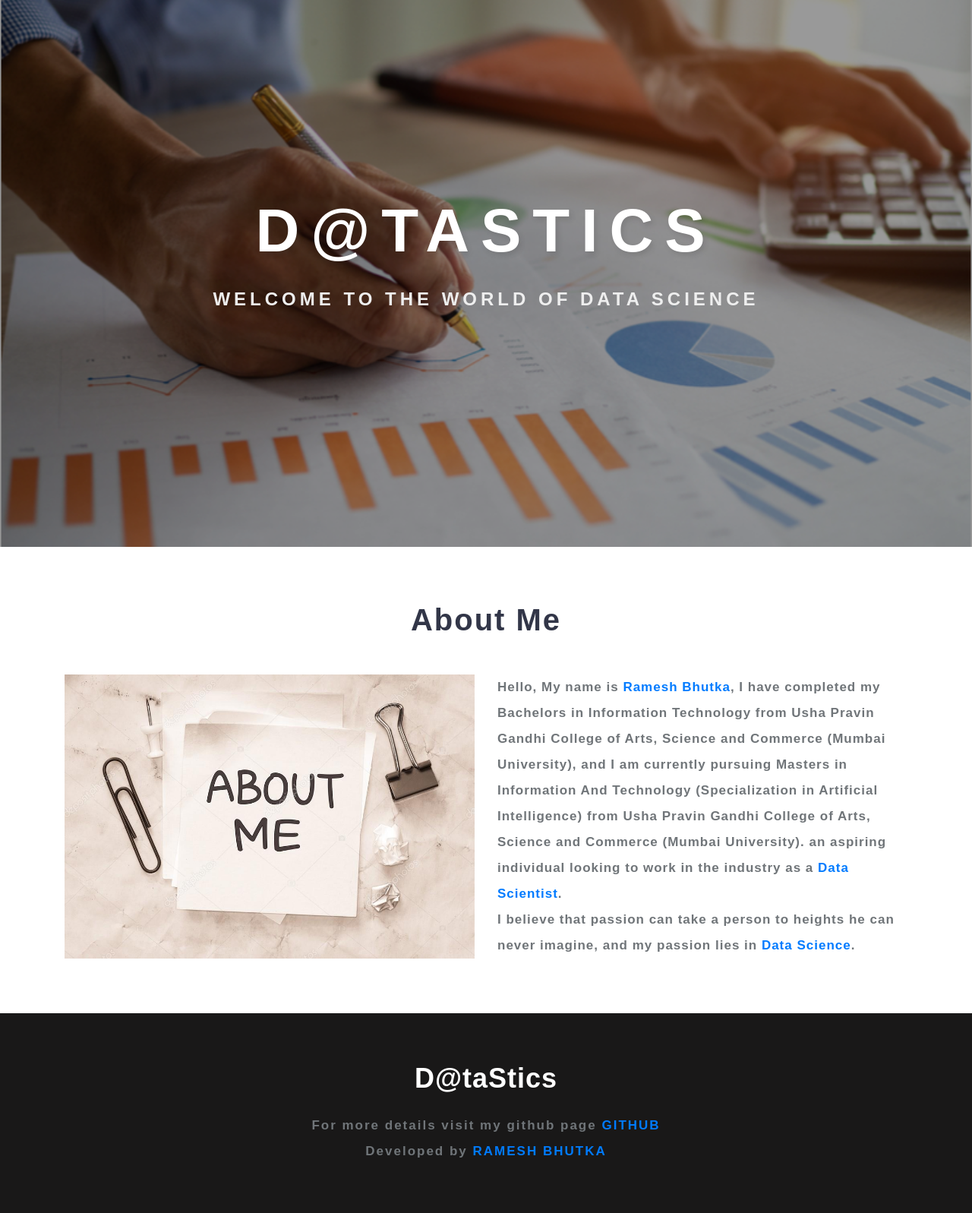
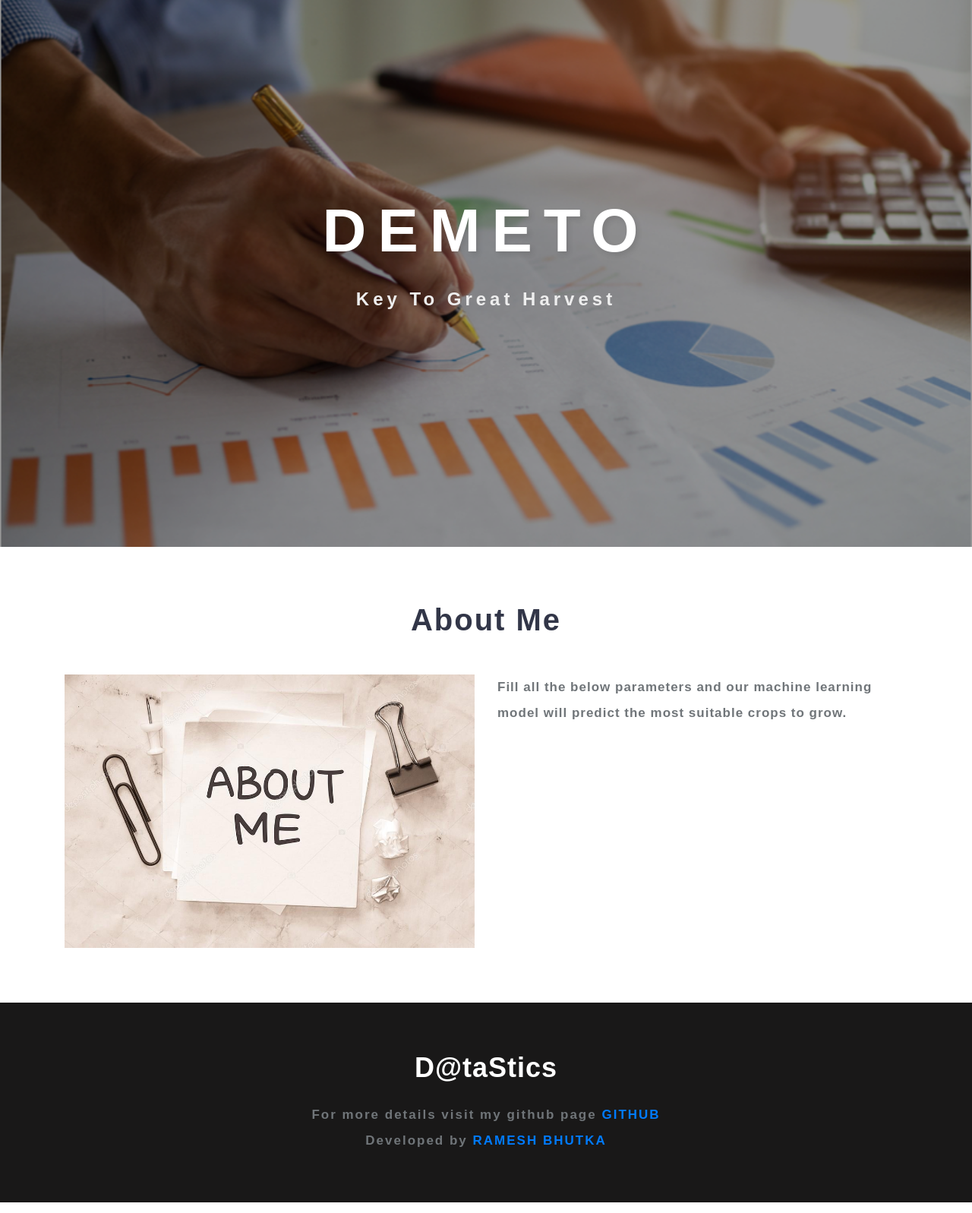
Before and after one commit to ruthika0705/DataStics, a Flask app: page / in a window 1280 px wide. Shown: the part 56-1653 px from the top of the page at 76% size. Run offline with Flask 2, Linux system fonts and the light colour scheme; parts of the project's set-up code (start-up, migrations or seed data) failed here and were passed over; some libraries are stand-ins or nearby versions; some web fonts are replaced.

Commit message:
Update index.html

```diff
--- a/templates/index.html
+++ b/templates/index.html
@@ -9,8 +9,8 @@
 					<div class="overlay">
 						<div class="container">
 							<div class="w3layouts-banner-info text-center">
-								<h3 class="text-wh">D@taStics</h3>
-								<h4 class="text-wh mx-auto my-4"><b>WELCOME TO THE WORLD OF DATA SCIENCE</b></h4>
+								<h3 class="text-wh">Demeto</h3>
+								<h4 class="text-wh mx-auto my-4"><b>Key to great harvest</b></h4>
 
 								<br>
 
@@ -32,10 +32,7 @@
 			</div>
 			<div class="col-lg-6 core-right">
 				<!--h3 class="mt-4">Improving Agriculture, Improving Lives, Cultivating Crops To Make Farmers Increase Profit.</h3-->
-				<p>Hello, My name is <a href="">Ramesh Bhutka</a>, I have completed my Bachelors in Information Technology from Usha Pravin Gandhi College of Arts, Science and Commerce (Mumbai University),
-					and I am currently pursuing Masters in Information And Technology (Specialization in Artificial Intelligence) from Usha Pravin Gandhi College of Arts, Science and Commerce (Mumbai University).
-					an aspiring individual looking to work in the industry as a <a href="">Data Scientist</a>.</p>
-				<p>I believe that passion can take a person to heights he can never imagine, and my passion lies in <a href="">Data Science</a>.</p>
+				<p>Fill all the below parameters and our machine learning model will predict the most suitable crops to grow.</p>
 			</div>
 		</div>
 	</div>
```
